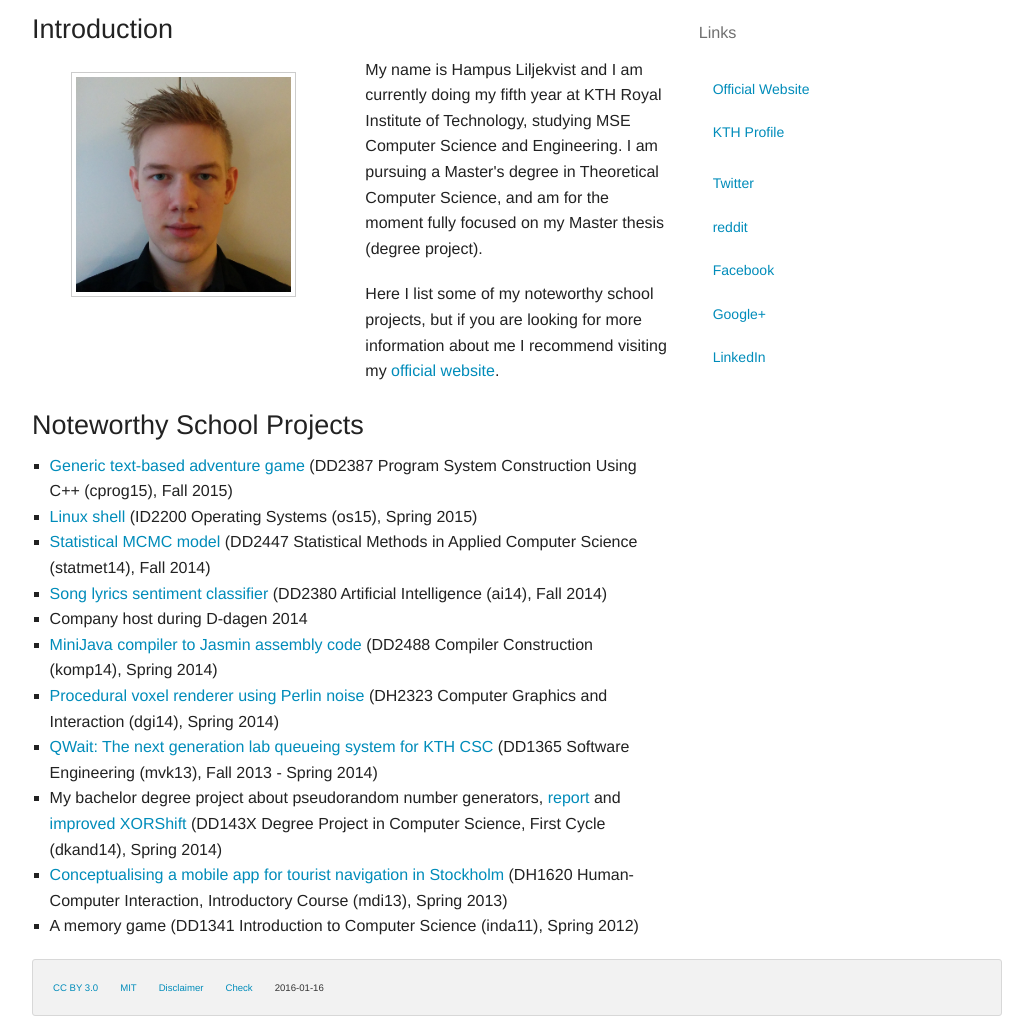
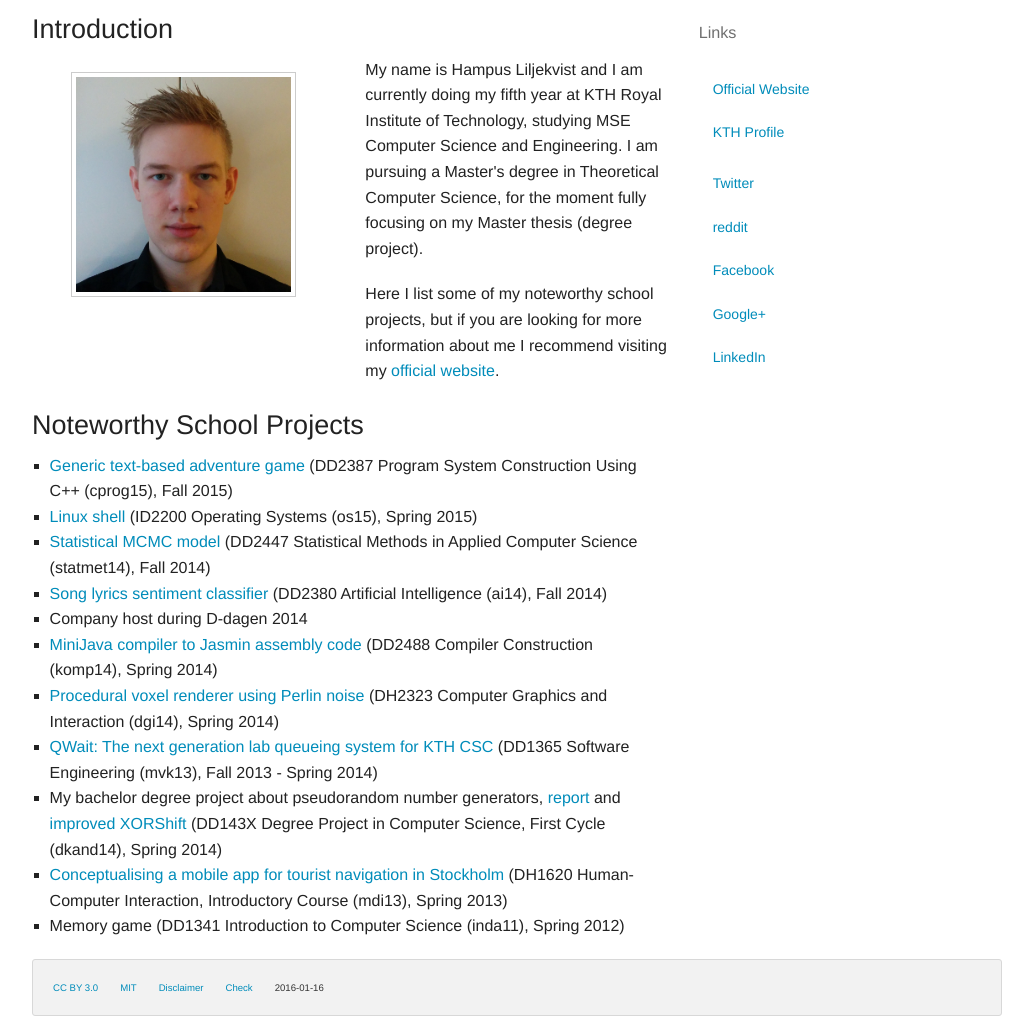
Before and after one commit to hlilje/kth-homepage, a PHP site: page / in a window 1280 px wide. Shown: the part 113-1149 px from the top of the page, without its empty margins (123-1156 px from the left). Run offline with PHP 8.4, Linux system fonts and the light colour scheme.

Commit message:
Update description

```diff
--- a/index.php
+++ b/index.php
@@ -42,7 +42,7 @@
                     My name is Hampus Liljekvist and I am currently doing my fifth year at
                     KTH Royal Institute of Technology, studying MSE Computer Science and
                     Engineering. I am pursuing a Master's degree in Theoretical Computer Science,
-                    and am for the moment fully focused on my Master thesis (degree project).
+                    for the moment fully focusing on my Master thesis (degree project).
                   </p>
                   <p>
                     Here I list some of my noteworthy school projects, but if you are looking for
@@ -64,7 +64,7 @@
                 <li><a href="https://github.com/mvk13ogb/qwait">QWait: The next generation lab queueing system for KTH CSC</a> (DD1365 Software Engineering (mvk13), Fall 2013 - Spring 2014)</li>
                 <li>My bachelor degree project about pseudorandom number generators, <a href="http://kth.diva-portal.org/smash/record.jsf?pid=diva2:769905">report</a> and <a href="https://github.com/hlilje/better-random">improved XORShift</a> (DD143X Degree Project in Computer Science, First Cycle (dkand14), Spring 2014)</li>
                 <li><a href="http://mdik3.blogspot.se/">Conceptualising a mobile app for tourist navigation in Stockholm</a> (DH1620 Human-Computer Interaction, Introductory Course (mdi13), Spring 2013)</li>
-                <li>A memory game (DD1341 Introduction to Computer Science (inda11), Spring 2012)</li>
+                <li>Memory game (DD1341 Introduction to Computer Science (inda11), Spring 2012)</li>
               </ul>
             </article>
           </section>
```
